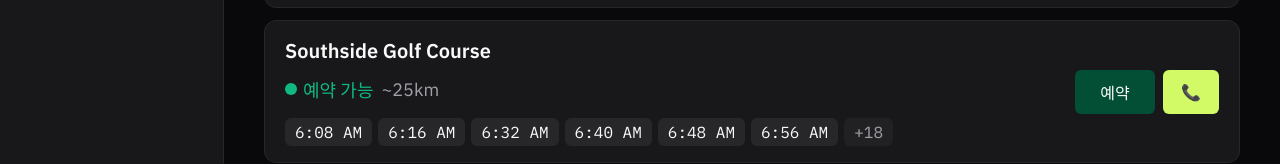
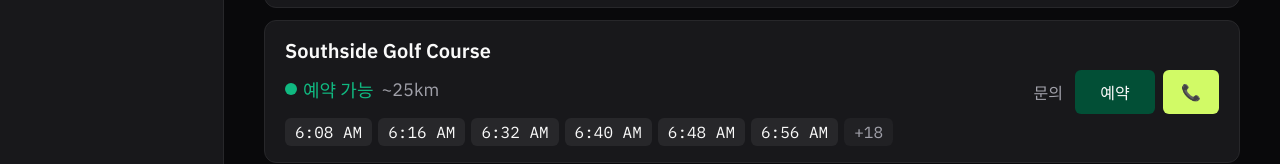
Before and after one commit to Touch-Moon/good-morning-golf, a Next.js app: page / in a window 1280 px wide. Shown: the part 568-732 px from the top of the page. Built offline with nearby package versions, Linux system fonts and the light colour scheme.

Commit message:
feat: show '문의' when slots exist but price unavailable

```diff
--- a/src/components/CourseCard.module.scss
+++ b/src/components/CourseCard.module.scss
@@ -149,6 +149,12 @@
 .price-fallback {
   font-size: 1.125rem;
   font-variant-numeric: tabular-nums;
+  color: var(--muted);
+}
+
+.price-inquiry {
+  font-size: 1rem;
+  font-weight: 500;
   color: var(--muted);
 }
 
--- a/src/components/CourseCard.tsx
+++ b/src/components/CourseCard.tsx
@@ -13,6 +13,7 @@ export function CourseCard({
   mode?: "card" | "list";
 }) {
   const price = lowestPrice(course);
+  const hasSlots = course.slots.length > 0;
   const sortedSlots = [...course.slots].sort((a, b) => a.time.localeCompare(b.time));
   const max = mode === "card" ? SLOTS_MAX_CARD : SLOTS_MAX_LIST;
   const shown = sortedSlots.slice(0, max);
@@ -50,12 +51,14 @@ export function CourseCard({
           </div>
 
           <div className={s["list-right"]}>
-            {price != null && (
+            {price != null ? (
               <span className={s.price}>
                 ${price.toFixed(0)}
                 <span className={s["price-unit"]}>/인</span>
               </span>
-            )}
+            ) : hasSlots ? (
+              <span className={s["price-inquiry"]}>문의</span>
+            ) : null}
             <div className={s["btn-group"]}>
               {course.booking_url && (
                 <a href={course.booking_url} target="_blank" rel="noreferrer" className={s["btn-book"]}>
@@ -105,13 +108,17 @@ export function CourseCard({
         </div>
       )}
 
-      {price != null && (
+      {(price != null || hasSlots) && (
         <div className={s["card-price-section"]}>
           <span className={s["card-price-label"]}>최저가</span>
-          <span className={s["card-price"]}>
-            ${price.toFixed(0)}
-            <span className={s["card-price-unit"]}>/인</span>
-          </span>
+          {price != null ? (
+            <span className={s["card-price"]}>
+              ${price.toFixed(0)}
+              <span className={s["card-price-unit"]}>/인</span>
+            </span>
+          ) : (
+            <span className={s["price-inquiry"]}>문의</span>
+          )}
         </div>
       )}
 
```
